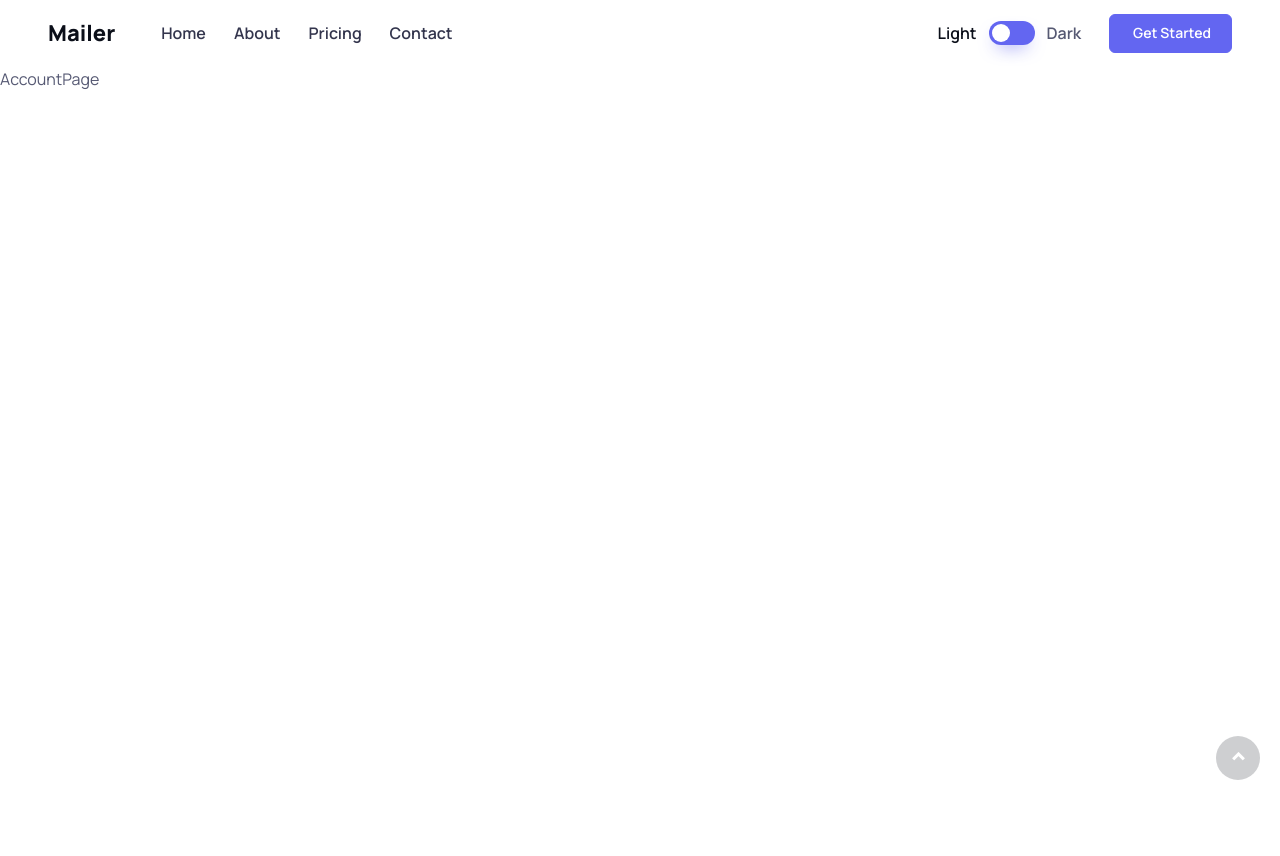
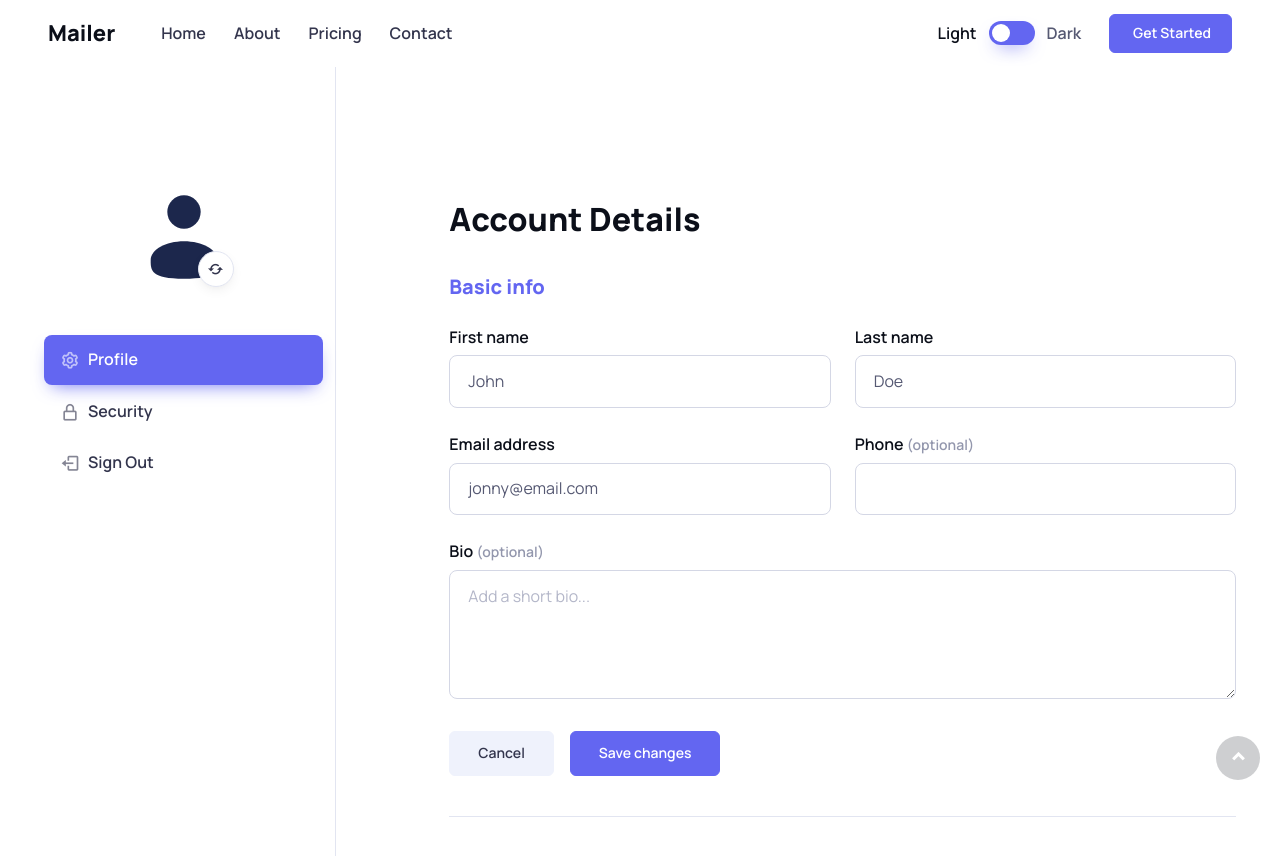
Before and after one commit to Ayomide2604/domain_mailer, a Next.js app: page /account in a window 1280 px wide. Shown: the top 856 px of the page. Before the commit the page ends 800 px from the top, so only its background shows below. Built offline with nearby package versions, Linux system fonts and the light colour scheme; no server answers.

Commit message:
added ccount page

```diff
--- /dev/null
+++ b/app/account/Sidebar.tsx
@@ -0,0 +1,94 @@
+"use client";
+import React from "react";
+import { signOut } from "next-auth/react";
+import { useRouter } from "next/navigation";
+import { toast } from "sonner";
+import { useSession } from "next-auth/react";
+import defaultProfile from "../images/default_profile.svg";
+import Image from "next/image";
+
+const Sidebar = () => {
+	const router = useRouter();
+	const { data: session } = useSession();
+	const user = session?.user;
+	const handleLogout = async (e: React.MouseEvent) => {
+		e.preventDefault();
+		await signOut({ redirect: false });
+		router.push("/login");
+		toast.success("Logout successfully");
+	};
+
+	return (
+		<aside className="col-lg-3 col-md-4 border-end pb-5 mt-n5">
+			<div className="position-sticky top-0">
+				<div className="text-center pt-5">
+					<div className="d-table position-relative mx-auto mt-2 mt-lg-4 pt-5 mb-3">
+						<Image
+							className="img-fluid "
+							src={defaultProfile}
+							alt="profile"
+							style={{
+								objectFit: "cover",
+								width: 100,
+								height: 100,
+								borderRadius: 50,
+							}}
+						/>
+						<button
+							type="button"
+							className="btn btn-icon btn-light bg-white btn-sm border rounded-circle shadow-sm position-absolute bottom-0 end-0 mt-4"
+							data-bs-toggle="tooltip"
+							data-bs-placement="bottom"
+							aria-label="Change picture"
+							data-bs-original-title="Change picture"
+						>
+							<i className="bx bx-refresh" />
+						</button>
+					</div>
+					<h2 className="h5 mb-1">{user?.name}</h2>
+					<p className="mb-3 pb-3">{user?.email}</p>
+					<button
+						type="button"
+						className="btn btn-secondary w-100 d-md-none mt-n2 mb-3"
+						data-bs-toggle="collapse"
+						data-bs-target="#account-menu"
+					>
+						<i className="bx bxs-user-detail fs-xl me-2" />
+						Account menu
+						<i className="bx bx-chevron-down fs-lg ms-1" />
+					</button>
+					<div
+						id="account-menu"
+						className="list-group list-group-flush collapse d-md-block"
+					>
+						<a
+							href="account-details.html"
+							className="list-group-item list-group-item-action d-flex align-items-center active"
+						>
+							<i className="bx bx-cog fs-xl opacity-60 me-2" />
+							Profile
+						</a>
+						<a
+							href="account-security.html"
+							className="list-group-item list-group-item-action d-flex align-items-center"
+						>
+							<i className="bx bx-lock-alt fs-xl opacity-60 me-2" />
+							Security
+						</a>
+
+						<a
+							href="#"
+							onClick={handleLogout}
+							className="list-group-item list-group-item-action d-flex align-items-center"
+						>
+							<i className="bx bx-log-out fs-xl opacity-60 me-2" />
+							Sign Out
+						</a>
+					</div>
+				</div>
+			</div>
+		</aside>
+	);
+};
+
+export default Sidebar;
--- /dev/null
+++ b/app/account/layout.tsx
@@ -0,0 +1,16 @@
+import React, { ReactNode } from "react";
+import Sidebar from "./Sidebar";
+type AccountLayoutProps = {
+	children: ReactNode;
+};
+
+export default function AccountLayout({ children }: AccountLayoutProps) {
+	return (
+		<section className="container pt-5">
+			<div className="row">
+				<Sidebar />
+				{children}
+			</div>
+		</section>
+	);
+}
--- a/app/account/page.tsx
+++ b/app/account/page.tsx
@@ -1,9 +1,100 @@
-import React from 'react'
+import React from "react";
 
 const AccountPage = () => {
-  return (
-    <div>AccountPage</div>
-  )
-}
+	return (
+		<>
+			{/* Account details */}
+			<div className="col-md-8 offset-lg-1 pb-5 mb-2 mb-lg-4 pt-md-5 mt-n3 mt-md-0">
+				<div className="ps-md-3 ps-lg-0 mt-md-2 py-md-4">
+					<h1 className="h2 pt-xl-1 pb-3">Account Details</h1>
+					{/* Basic info */}
+					<h2 className="h5 text-primary mb-4">Basic info</h2>
+					<form
+						className="needs-validation border-bottom pb-3 pb-lg-4"
+						noValidate
+					>
+						<div className="row pb-2">
+							<div className="col-sm-6 mb-4">
+								<label htmlFor="fn" className="form-label fs-base">
+									First name
+								</label>
+								<input
+									type="text"
+									id="fn"
+									className="form-control form-control-lg"
+									defaultValue="John"
+									required
+								/>
+								<div className="invalid-feedback">
+									Please enter your first name!
+								</div>
+							</div>
+							<div className="col-sm-6 mb-4">
+								<label htmlFor="sn" className="form-label fs-base">
+									Last name
+								</label>
+								<input
+									type="text"
+									id="sn"
+									className="form-control form-control-lg"
+									defaultValue="Doe"
+									required
+								/>
+								<div className="invalid-feedback">
+									Please enter your second name!
+								</div>
+							</div>
+							<div className="col-sm-6 mb-4">
+								<label htmlFor="email" className="form-label fs-base">
+									Email address
+								</label>
+								<input
+									type="email"
+									id="email"
+									className="form-control form-control-lg"
+									defaultValue="jonny@email.com"
+									required
+								/>
+								<div className="invalid-feedback">
+									Please provide a valid email address!
+								</div>
+							</div>
+							<div className="col-sm-6 mb-4">
+								<label htmlFor="phone" className="form-label fs-base">
+									Phone <small className="text-muted">(optional)</small>
+								</label>
+								<input
+									type="text"
+									id="phone"
+									className="form-control form-control-lg"
+								/>
+							</div>
+							<div className="col-12 mb-4">
+								<label htmlFor="bio" className="form-label fs-base">
+									Bio <small className="text-muted">(optional)</small>
+								</label>
+								<textarea
+									id="bio"
+									className="form-control form-control-lg"
+									rows={4}
+									placeholder="Add a short bio..."
+									defaultValue={""}
+								/>
+							</div>
+						</div>
+						<div className="d-flex mb-3">
+							<button type="reset" className="btn btn-secondary me-3">
+								Cancel
+							</button>
+							<button type="submit" className="btn btn-primary">
+								Save changes
+							</button>
+						</div>
+					</form>
+				</div>
+			</div>
+		</>
+	);
+};
 
-export default AccountPage
+export default AccountPage;
--- a/app/components/Header.tsx
+++ b/app/components/Header.tsx
@@ -85,7 +85,7 @@ const Header = () => {
 									</a>
 									<ul className="dropdown-menu">
 										<li>
-											<Link className="dropdown-item" href="#">
+											<Link className="dropdown-item" href="/account">
 												Dashboard
 											</Link>
 										</li>
@@ -153,7 +153,7 @@ const Header = () => {
 						</Link>
 						<ul className="dropdown-menu dropdown-menu-end">
 							<li>
-								<Link className="dropdown-item" href="#">
+								<Link className="dropdown-item" href="/account">
 									Dashboard
 								</Link>
 							</li>
```
